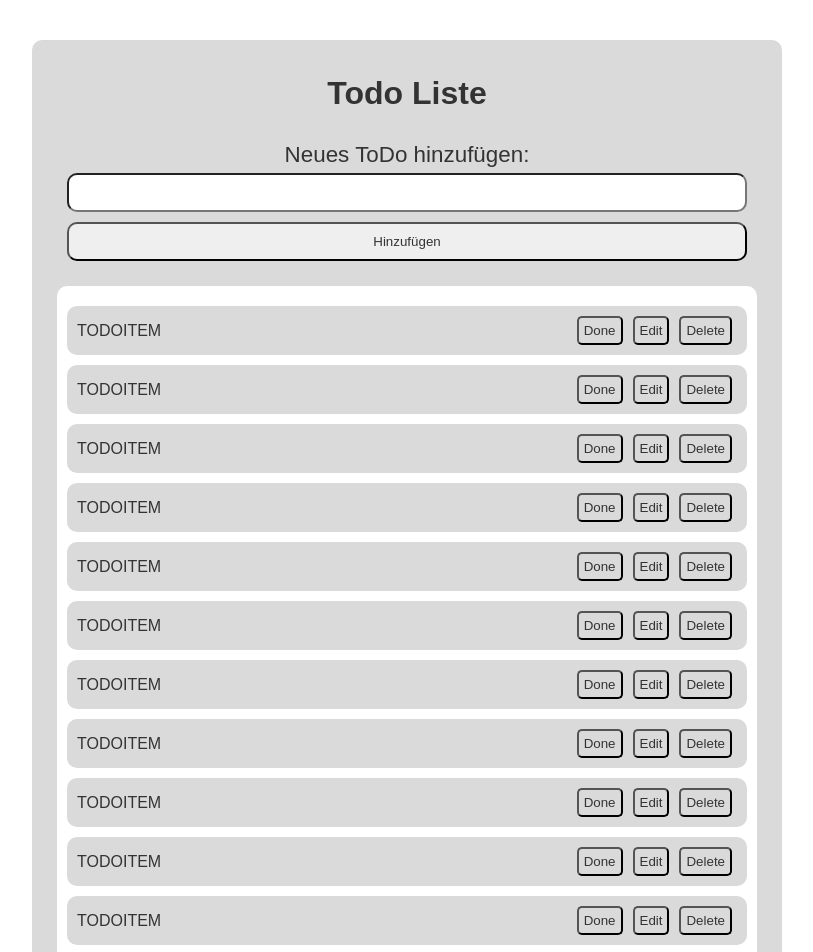
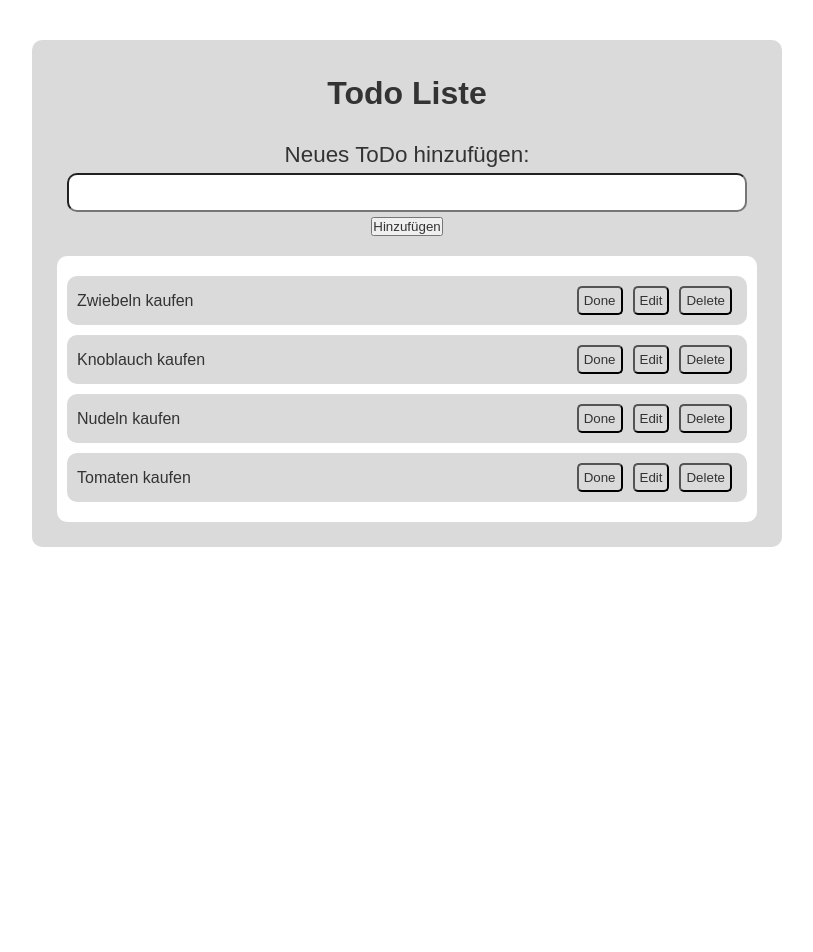
Before and after one commit to Flexxbo/todoliste, a React (Create React App) app: page / in a window 1280 px wide. Shown: the top 952 px of the page, without its empty margins (233-1046 px from the left). After the commit the page ends 800 px from the top, so only its background shows below. Built offline with nearby package versions, Linux system fonts and the light colour scheme.

Commit message:
todo-items with mockup data

```diff
--- a/src/App.js
+++ b/src/App.js
@@ -1,34 +1,36 @@
-//import "./App.css";
+import React, { useState } from "react";
 import TodoItem from "./components/TodoItem";
 
 function App() {
+   const todos = [
+    { id: 1, title: "Zwiebeln kaufen" },
+    { id: 2, title: "Knoblauch kaufen" },
+    { id: 3, title: "Nudeln kaufen" },
+    { id: 4, title: "Tomaten kaufen" },
+  ];
+
+
+
   return (
     <div className='App'>
       <div className='container'>
         <h1>Todo Liste</h1>
         <div className='todoinput'>
-          <form>
+          <div className='form'>
             <p>Neues ToDo hinzufügen:</p>
-            <input type='text' /> <br></br>
-            <input type='submit' value='Hinzufügen' />
-          </form>
+            {/* <input onChange={inputChangeHandler} type='text' /> */}
+            <input  type='text' />
+            <button>
+              Hinzufügen
+            </button>
+          </div>
         </div>
         <div className='todoliste'>
-          <TodoItem />
-          <TodoItem />
-          <TodoItem />
-          <TodoItem />
-          <TodoItem />
-          <TodoItem />
-          <TodoItem />
-          <TodoItem />
-          <TodoItem />
-          <TodoItem />
-          <TodoItem />
-          <TodoItem />
-          <TodoItem />
-          <TodoItem />
-          <TodoItem />
+          {todos.map((todoitem) => {
+              console.log(todoitem.id);
+              console.log(todoitem);
+              return <TodoItem key={todoitem.id} title={todoitem.title} />;
+            })}
         </div>
       </div>
     </div>
--- a/src/components/TodoItem.js
+++ b/src/components/TodoItem.js
@@ -1,9 +1,12 @@
 import React from "react";
 
-function TodoItem() {
+function TodoItem({ title }) {
+  /*const { title, id } = todo;*/
+  console.log("das ist der consolellog", title);
+
   return (
     <div className='todoitem'>
-      <p>TODOITEM</p>
+      <p>{title}</p>
       <div>
         <button>Done</button>
         <button>Edit</button>
--- a/src/styles/mysass.scss
+++ b/src/styles/mysass.scss
@@ -41,7 +41,7 @@ body {
 
 .todoinput {
   box-sizing: border-box;
-  form {
+  .form {
     //border: 2px yellow solid;
     //margin: 15px;
     padding: 20px 10px;
```
